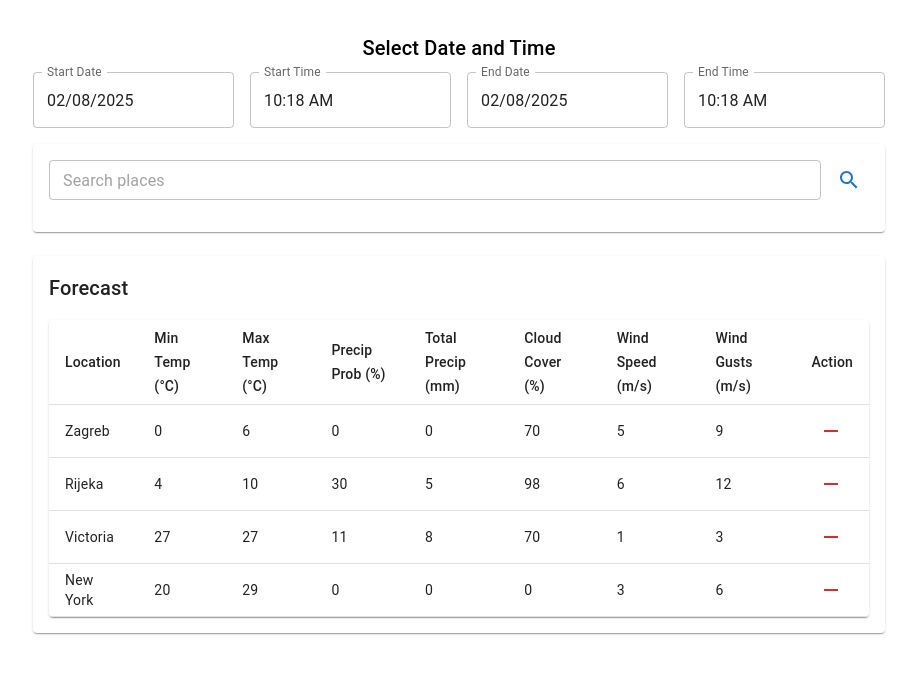
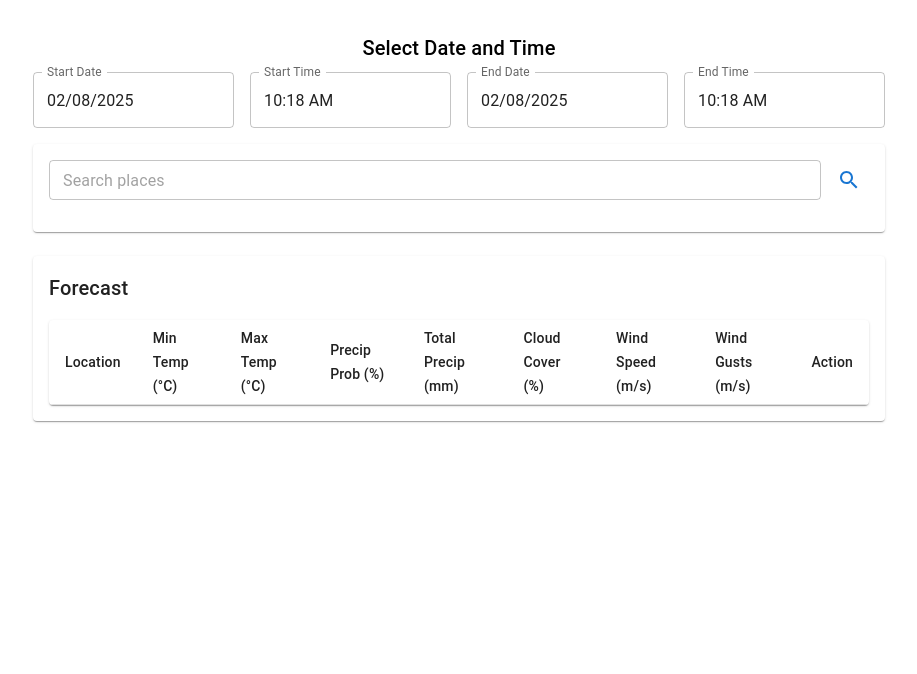
Before and after one commit to dkarlo2/weatherplan-web, a React (Create React App) app: page / in a window 1280 px wide. Shown: the top 674 px of the page, without its empty margins (181-1098 px from the left). Built offline with nearby package versions, Linux system fonts and the light colour scheme.

Commit message:
add forecast service

```diff
--- a/src/App.js
+++ b/src/App.js
@@ -5,25 +5,29 @@ import RemoveIcon from "@mui/icons-material/Remove";
 import { DatePicker, TimePicker, LocalizationProvider } from "@mui/x-date-pickers";
 import { AdapterDateFns } from "@mui/x-date-pickers/AdapterDateFnsV3";
 import { fetchPlaces } from "./services/placesService";
+import { fetchForecast } from "./services/forecastService";
 
 const WeatherDashboard = () => {
   const [searchTerm, setSearchTerm] = useState("");
   const [places, setPlaces] = useState([]);
+  const [forecastData, setForecastData] = useState([]);
   const [startDateTime, setStartDateTime] = useState(new Date());
   const [endDateTime, setEndDateTime] = useState(new Date());
-
-  const forecastData = [
-    { location: "Zagreb", minTemp: 0, maxTemp: 6, precipProb: 0, totalPrecip: 0, cloudCover: 70, windSpeed: 5, windGusts: 9 },
-    { location: "Rijeka", minTemp: 4, maxTemp: 10, precipProb: 30, totalPrecip: 5, cloudCover: 98, windSpeed: 6, windGusts: 12 },
-    { location: "Victoria", minTemp: 27, maxTemp: 27, precipProb: 11, totalPrecip: 8, cloudCover: 70, windSpeed: 1, windGusts: 3 },
-    { location: "New York", minTemp: 20, maxTemp: 29, precipProb: 0, totalPrecip: 0, cloudCover: 0, windSpeed: 3, windGusts: 6 },
-  ];
 
   const handleSearch = async () => {
     if (searchTerm.trim() !== "") {
       const results = await fetchPlaces(searchTerm);
       setPlaces(results);
     }
+  };
+
+  const handleAddPlace = async (place) => {
+    const forecast = await fetchForecast(place.latitude, place.longitude, startDateTime, endDateTime);
+    setForecastData((prev) => [...prev, { ...forecast, location: place.name }]);
+  };
+
+  const handleRemovePlace = (location) => {
+    setForecastData((prev) => prev.filter((data) => data.location !== location));
   };
 
   return (
@@ -48,7 +52,7 @@ const WeatherDashboard = () => {
           </Box>
           <Box maxHeight={160} overflow="auto" mt={2}>
             {places.map((place) => (
-              <Box key={place.name} sx={{ p: 1, cursor: "pointer", "&:hover": { backgroundColor: "#f0f0f0" } }}>
+              <Box key={place.name} sx={{ p: 1, cursor: "pointer", "&:hover": { backgroundColor: "#f0f0f0" } }} onClick={() => handleAddPlace(place)}>
                 {place.name}
               </Box>
             ))}
@@ -84,7 +88,7 @@ const WeatherDashboard = () => {
                     <TableCell>{data.windSpeed}</TableCell>
                     <TableCell>{data.windGusts}</TableCell>
                     <TableCell>
-                      <IconButton color="error">
+                      <IconButton color="error" onClick={() => handleRemovePlace(data.location)}>
                         <RemoveIcon />
                       </IconButton>
                     </TableCell>
--- /dev/null
+++ b/src/services/forecastService.js
@@ -0,0 +1,24 @@
+import axios from "axios";
+
+const API_BASE_URL = "http://localhost:5100"; // TODO
+const API_TOKEN = "test-token"; // TODO
+
+export const fetchForecast = async (latitude, longitude, startTime, endTime) => {
+  try {
+    const response = await axios.get(`${API_BASE_URL}/forecast/`, {
+      params: {
+        latitude,
+        longitude,
+        start_time: startTime.toISOString(),
+        end_time: endTime.toISOString(),
+      },
+      headers: {
+         "x-api-token": API_TOKEN,
+      },
+    });
+    return response.data;
+  } catch (error) {
+    console.error("Error fetching forecast:", error);
+    return {};
+  }
+};
```
